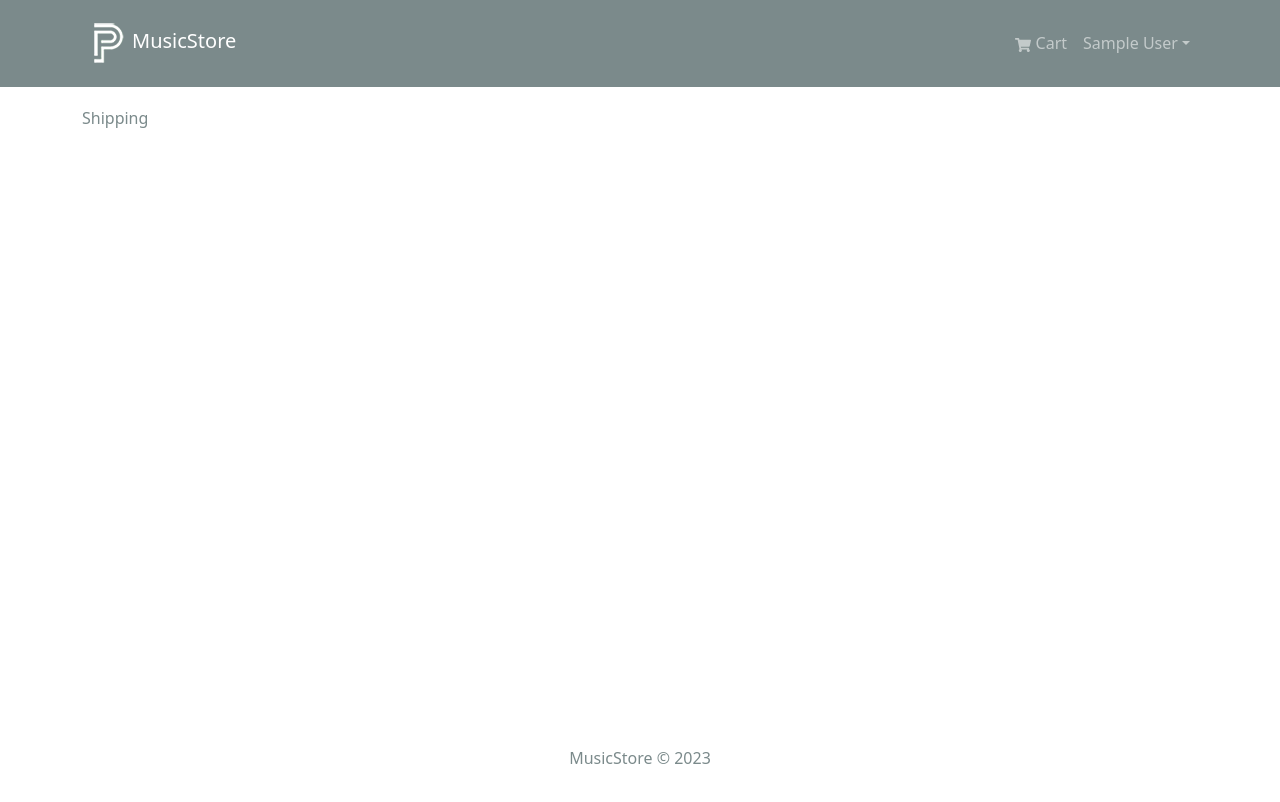
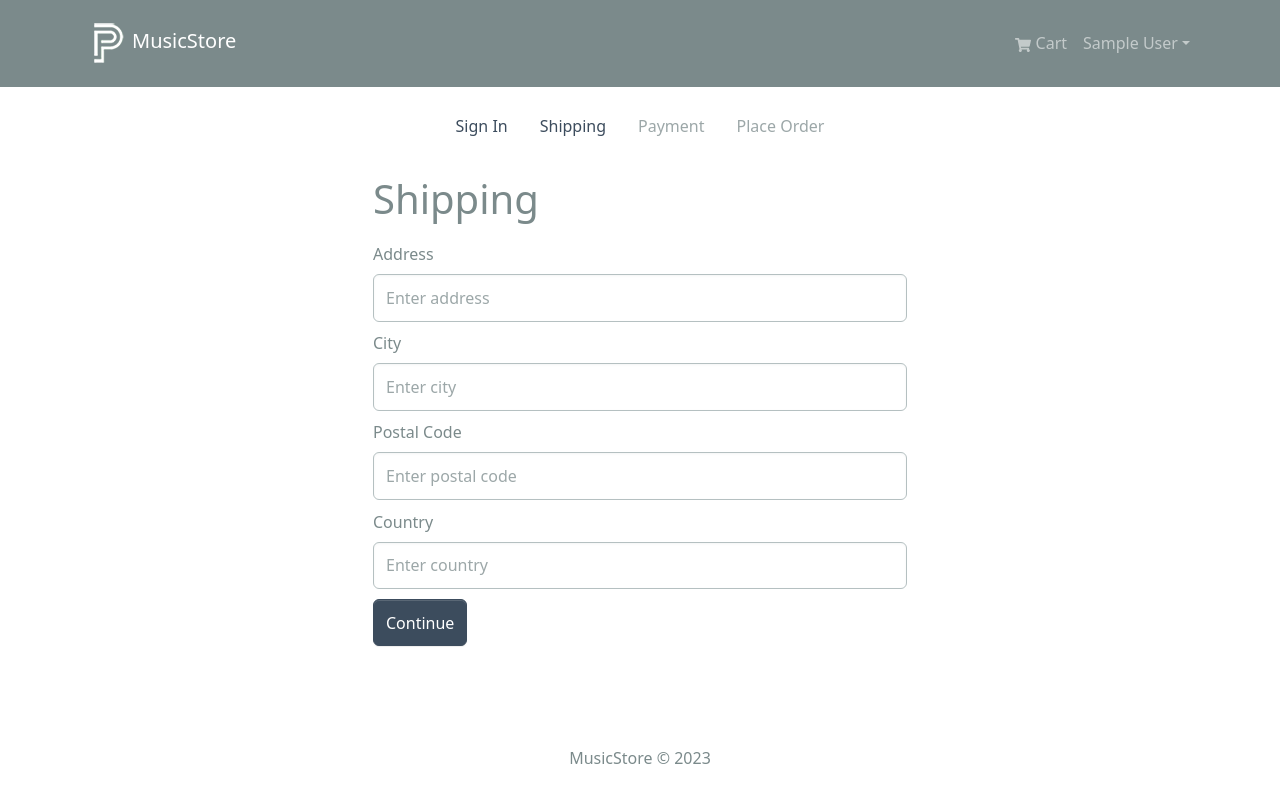
Before and after one commit to Kernix13/music-store-mern-ecommerce, a React (Vite) app in the folder frontend/: page /shipping in a window 1280 px wide. Shown: the top 802 px of the page. Built offline with nearby package versions, Linux system fonts and the light colour scheme; sample sign-in values are in the browser's storage.

Commit message:
Finished CheckoutSteps

```diff
--- /dev/null
+++ b/frontend/src/components/CheckoutSteps.jsx
@@ -0,0 +1,52 @@
+import { Nav } from 'react-bootstrap';
+import { LinkContainer } from 'react-router-bootstrap';
+
+const CheckoutSteps = ({ step1, step2, step3, step4 }) => {
+  return (
+    <Nav className='justify-content-center mb-4'>
+
+      <Nav.Item>
+        { step1 ? (
+          <LinkContainer to='/login'>
+            <Nav.Link>Sign In</Nav.Link>
+          </LinkContainer>
+        ) : (
+          <Nav.Link disabled>Sign In</Nav.Link>
+        ) }
+      </Nav.Item>
+
+      <Nav.Item>
+        { step2 ? (
+          <LinkContainer to='/shipping'>
+            <Nav.Link>Shipping</Nav.Link>
+          </LinkContainer>
+        ) : (
+          <Nav.Link disabled>Shipping</Nav.Link>
+        ) }
+      </Nav.Item>
+
+      <Nav.Item>
+        { step3 ? (
+          <LinkContainer to='/payment'>
+            <Nav.Link>Payment</Nav.Link>
+          </LinkContainer>
+        ) : (
+          <Nav.Link disabled>Payment</Nav.Link>
+        ) }
+      </Nav.Item>
+
+      <Nav.Item>
+        { step4 ? (
+          <LinkContainer to='/placeorder'>
+            <Nav.Link>Place Order</Nav.Link>
+          </LinkContainer>
+        ) : (
+          <Nav.Link disabled>Place Order</Nav.Link>
+        ) }
+      </Nav.Item>
+
+    </Nav>
+  )
+}
+
+export default CheckoutSteps;
--- a/frontend/src/views/Shipping.jsx
+++ b/frontend/src/views/Shipping.jsx
@@ -1,8 +1,86 @@
+import { useState } from 'react';
+import { Form, Button } from 'react-bootstrap';
+import { useDispatch, useSelector } from 'react-redux';
+import { useNavigate } from 'react-router-dom';
+import FormContainer from '../components/FormContainer';
+import { saveShippingAddress } from '../slices/cartSlice';
+import CheckoutSteps from '../components/CheckoutSteps';
 
 const Shipping = () => {
+  const cart = useSelector((state) => state.cart);
+  const { shippingAddress } = cart;
+
+  const [address, setAddress] = useState(shippingAddress?.address || '');
+  const [city, setCity] = useState(shippingAddress?.city || '');
+  const [postalCode, setPostalCode] = useState(shippingAddress?.postalCode || '');
+  const [country, setCountry] = useState(shippingAddress?.country || '');
+
+  const dispatch = useDispatch();
+  const navigate = useNavigate();
+
+  const submitHandler = (e) => {
+    e.preventDefault();
+    dispatch(saveShippingAddress({ address, city, postalCode, country }));
+    navigate('/payment');
+  };
+
   return (
-    <div>Shipping</div>
-  )
-}
+    <FormContainer>
+      <CheckoutSteps step1 step2 />
+
+      <h1>Shipping</h1>
+      <Form onSubmit={submitHandler}>
+
+        <Form.Group className='my-2' controlId='address'>
+          <Form.Label>Address</Form.Label>
+          <Form.Control
+            type='text'
+            placeholder='Enter address'
+            value={address}
+            required
+            onChange={(e) => setAddress(e.target.value)}
+          ></Form.Control>
+        </Form.Group>
+
+        <Form.Group className='my-2' controlId='city'>
+          <Form.Label>City</Form.Label>
+          <Form.Control
+            type='text'
+            placeholder='Enter city'
+            value={city}
+            required
+            onChange={(e) => setCity(e.target.value)}
+          ></Form.Control>
+        </Form.Group>
+
+        <Form.Group className='my-2' controlId='postalCode'>
+          <Form.Label>Postal Code</Form.Label>
+          <Form.Control
+            type='text'
+            placeholder='Enter postal code'
+            value={postalCode}
+            required
+            onChange={(e) => setPostalCode(e.target.value)}
+          ></Form.Control>
+        </Form.Group>
+
+        <Form.Group className='my-2' controlId='country'>
+          <Form.Label>Country</Form.Label>
+          <Form.Control
+            type='text'
+            placeholder='Enter country'
+            value={country}
+            required
+            onChange={(e) => setCountry(e.target.value)}
+          ></Form.Control>
+        </Form.Group>
+
+        <Button type='submit' variant='primary'>
+          Continue
+        </Button>
+      </Form>
+    </FormContainer>
+  );
+};
 
 export default Shipping;
```
